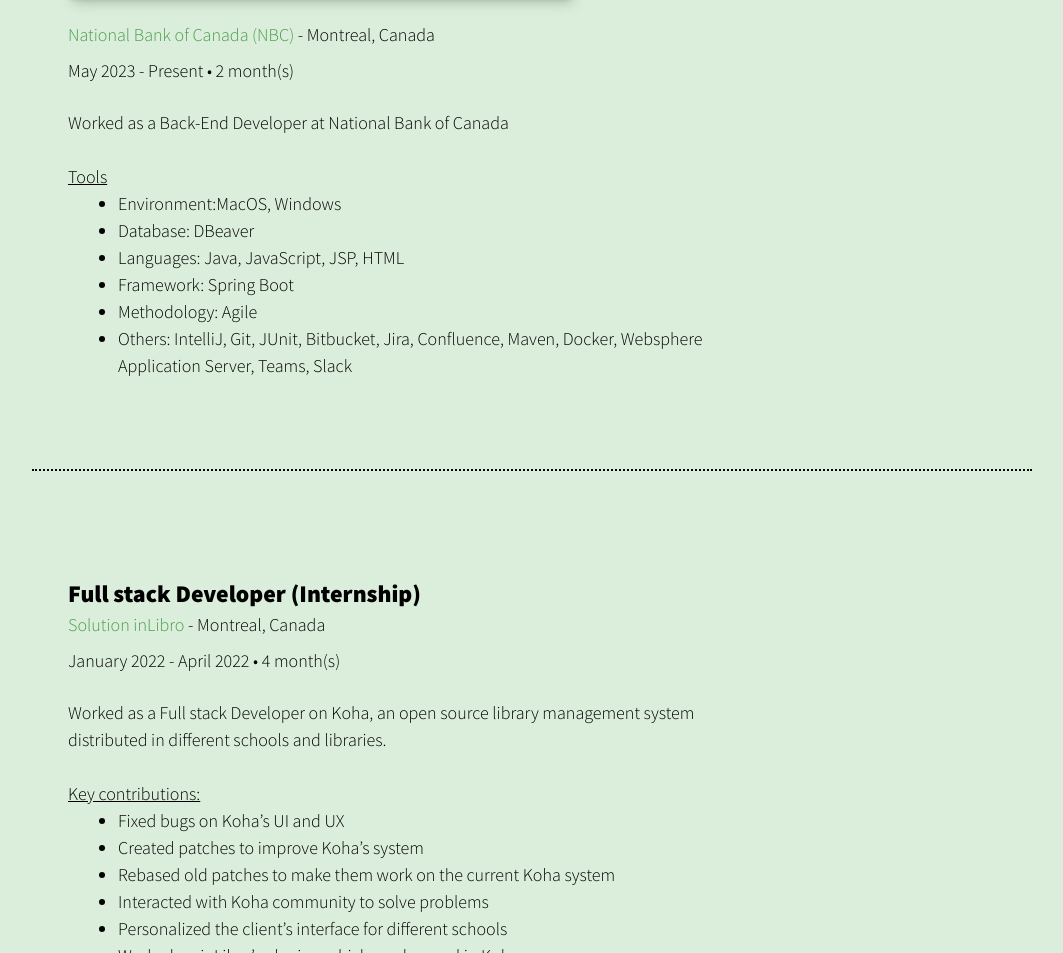
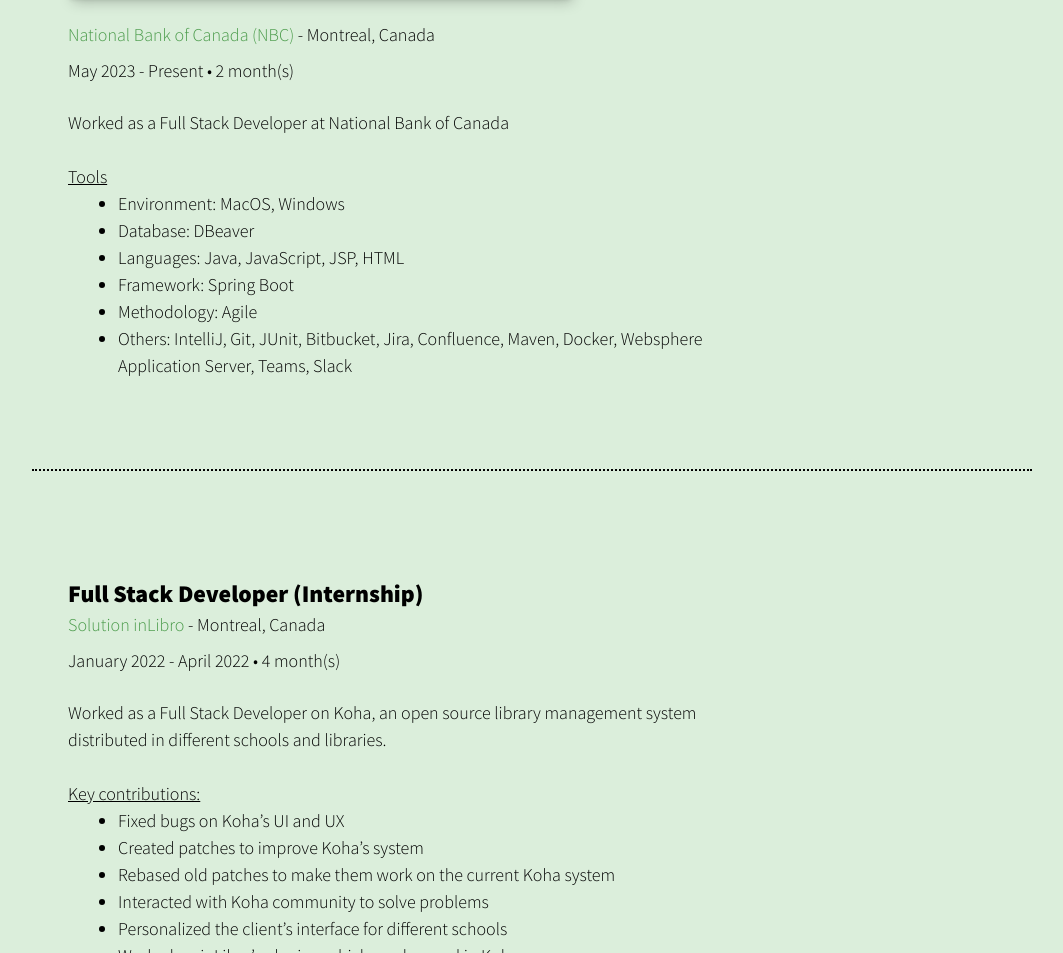
Before and after one commit to ThiiLuu79/MyPortfolio, a plain HTML site: page views/experiences.html in a window 1280 px wide. Shown: the part 1077-2030 px from the top of the page, without its empty margins (108-1171 px from the left). Drawn offline with nearby package versions, Linux system fonts and the light colour scheme.

Commit message:
Update experiences.html

```diff
--- a/views/experiences.html
+++ b/views/experiences.html
@@ -48,13 +48,13 @@
           </div>
 
           <div class="job-summary">
-            <p>Worked as a Back-End Developer at National Bank of Canada</p>
+            <p>Worked as a Full Stack Developer at National Bank of Canada</p>
           </div>
           <br>
           <div class="environment">
             <p class="tools">Tools</p>
             <ul class="tool-list">
-              <li>Environment:MacOS, Windows</li>
+              <li>Environment: MacOS, Windows</li>
               <li>Database: DBeaver</li>
               <li>Languages: Java, JavaScript, JSP, HTML</li>
               <li>Framework: Spring Boot</li>
@@ -69,13 +69,13 @@
       <section class="block project__item">
         <div class = "block__body">
           <div class="job-details">
-            <h3>Full stack Developer (Internship)</h3>
+            <h3>Full Stack Developer (Internship)</h3>
             <p><a href="https://inlibro.com/" target="_blank">Solution inLibro</a> - Montreal, Canada</p>
             <p id="inlibro_time"></p>
           </div>
 
           <div class="job-summary">
-            <p>Worked as a Full stack Developer on Koha, an open source library management system distributed in different schools and libraries.</p>
+            <p>Worked as a Full Stack Developer on Koha, an open source library management system distributed in different schools and libraries.</p>
             <br>
             <p class="cont-title">Key contributions:</p>
             <ul class="cont">
```
